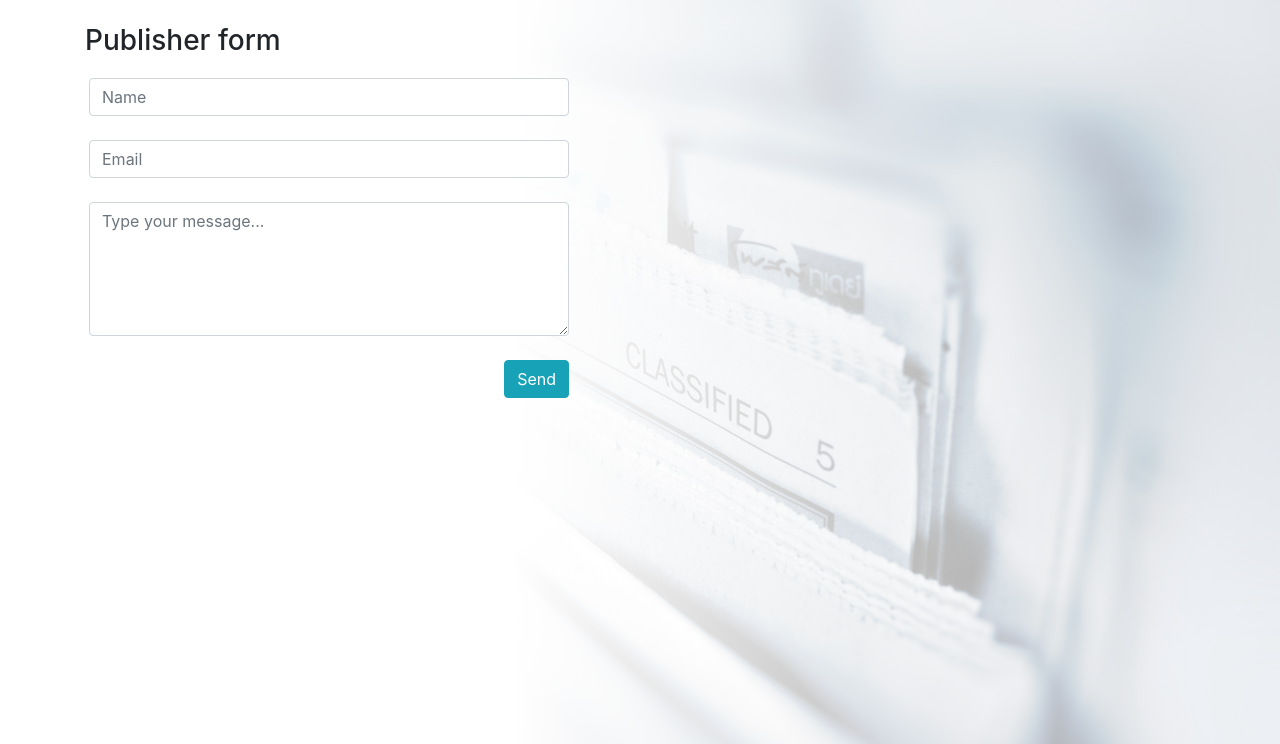
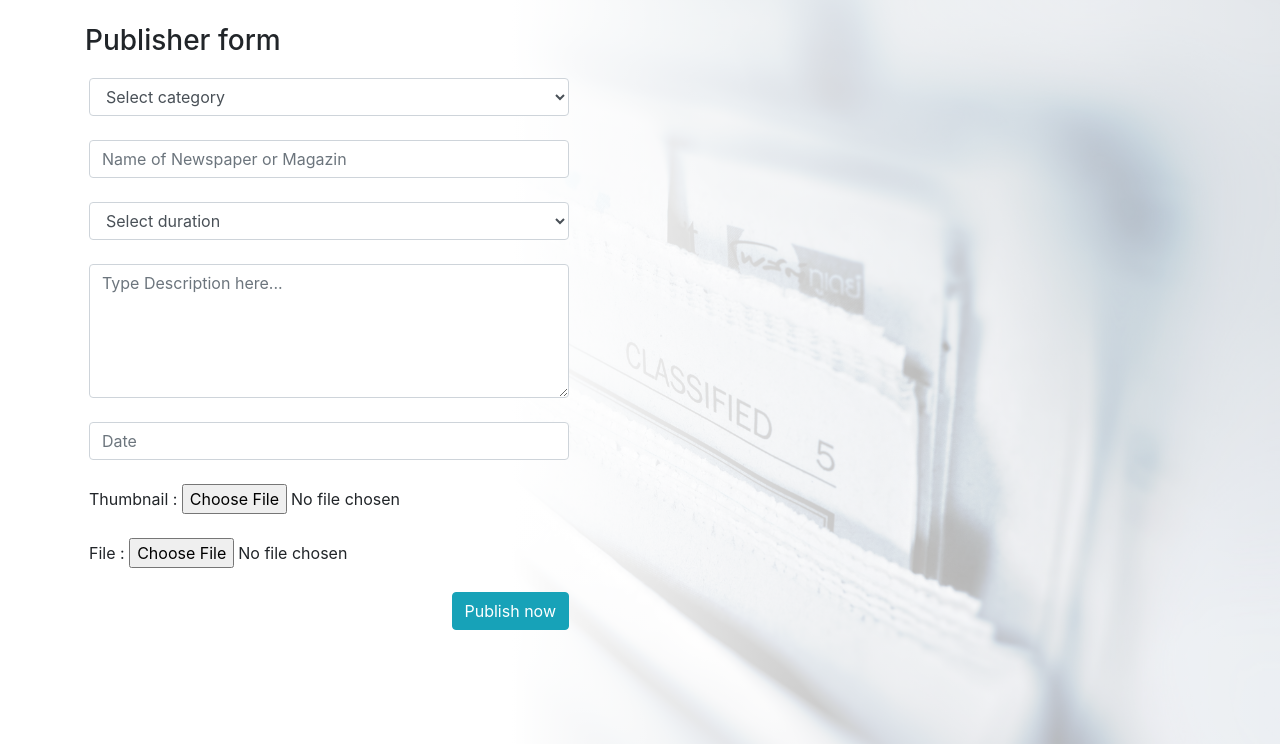
Before and after one commit to Ruvindu/infotoday-pure, a PHP site: page /publisher-form.php in a window 1280 px wide. Shown: the part 56-800 px from the top of the page. Run offline with PHP 8.4, Linux system fonts and the light colour scheme; data that the repository does not hold is empty.

Commit message:
publisher

```diff
--- a/profile.php
+++ b/profile.php
@@ -172,7 +172,7 @@
                               <h5 class="card-title">Change account type</h5>
 
                               <?php
-
+                                echo $_SESSION['role'];
                                 if ( strcmp($_SESSION['role'], "supplier") == 0) {
                                   echo "You are already Publisher. Publisher account can't change to customer account.";
                                 }else{
--- a/publisher-form.php
+++ b/publisher-form.php
@@ -4,6 +4,13 @@
 
   require_once("inc/connection.php");
   session_start();
+
+
+  if (isset($_POST['publish'])) {
+    var_dump($_POST);
+    var_dump($_FILES);
+  }
+
 
 ?>
 
@@ -114,12 +121,43 @@
 
                 <div class="col-md-6">
                     <h3 class="mb-3">Publisher form</h3>
-                    <form action="publisher-form.php" method="post">
+                    <form action="publisher-form.php" method="post" enctype="multipart/form-data">
                     <table cellpadding="4">
+
                       <tr>
                         <td>
                           <div class="form-group">
-                            <input type="text" name="username" placeholder="Name" class="form-control text_width1" required>
+
+                            <select name="category" class="form-control text_width1" required>
+                              <option disabled selected>Select category</option>
+
+                              <?php
+
+                                  $get_catsQ = "SELECT * FROM `category`";
+
+                                  $res_cats = mysqli_query($con, $get_catsQ);
+
+                                  if ($res_cats) {
+
+                                     while($cat = mysqli_fetch_assoc($res_cats)){
+                                        echo "<option value={$cat['category_id']}> {$cat['category_name']} </option>";
+                                     }
+                                  }
+
+
+                               ?>
+
+                            </select>
+
+                          </div>
+                        </td>
+                      </tr>
+
+
+                      <tr>
+                        <td>
+                          <div class="form-group">
+                            <input type="text" name="newspaper_name" placeholder="Name of Newspaper or Magazin" class="form-control text_width1" required>
                           </div>
                         </td>
                       </tr>
@@ -127,30 +165,61 @@
                       <tr>
                         <td>
                           <div class="form-group">
-                            <input type="text" name="email" placeholder="Email" class="form-control text_width1" required>
+
+                            <select name="category" class="form-control text_width1" required>
+                              <option disabled selected>Select duration</option>
+                              <option value="Daily" >Daily</option>
+                              <option value="Weekly" >Weekly</option>
+                              <option value="Monthly" >Monthly</option>
+                            </select>
+
                           </div>
                         </td>
+                      </tr>
 
+
+                      <tr>
+                        <td>
+                          <div class="form-group">
+                            <textarea name="description" rows="5" placeholder="Type Description here..." class="form-control text_width1" required></textarea>
+                          </div>
+                        </td>
+                      </tr>
+
+
+                      <tr>
+                        <td>
+                          <div class="form-group">
+                             <input name="date" placeholder="Date" onfocus="(this.type='date')" onblur="(this.type='text')" class="form-control text_width1" required>
+                          </div>
+                        </td>
                       </tr>
 
                       <tr>
                         <td>
+                          <div class="form-group">
+                             Thumbnail : <input type="file" name="thumbnail" accept="image/*" id="fileToUpload" required>
+                          </div>
+                        </td>
+                      </tr>
 
+                       <tr>
+                        <td>
                           <div class="form-group">
-                            <textarea name="message" rows="5" placeholder="Type your message..." class="form-control text_width1" required></textarea>
+                             File : <input type="file" name="file" accept=".pdf" id="fileToUpload" required>
                           </div>
-
                         </td>
                       </tr>
 
                       <tr>
                         <td align="right">
                           <div class="form-group">
-                            <input type="submit" name="send" value="Send" class="btn btn-info" required>
+                            <input type="submit" name="publish" value="Publish now" class="btn btn-info" required>
                           </div>
                         </td>
+                      </tr>
 
-                      </tr>
+
 
 
                     </table>
```
Also changed, not shown: cart.php (+9 -0 lines).
